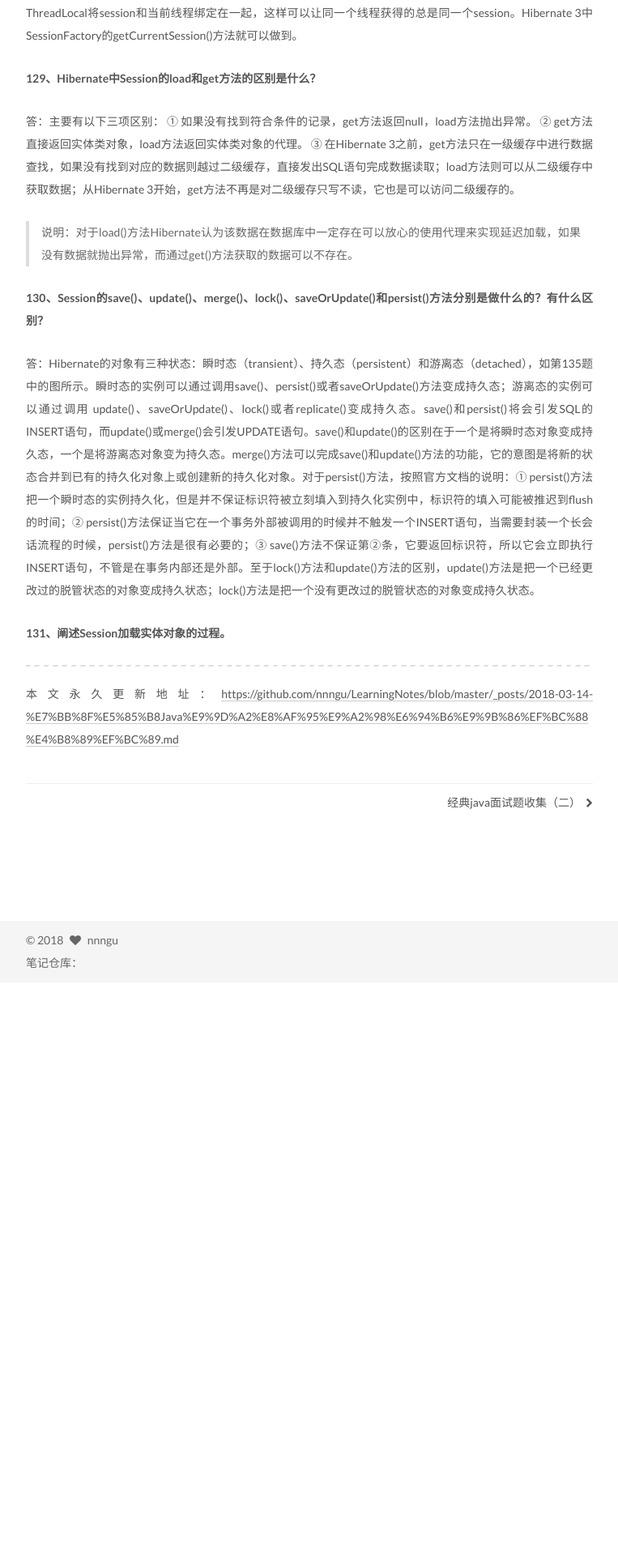
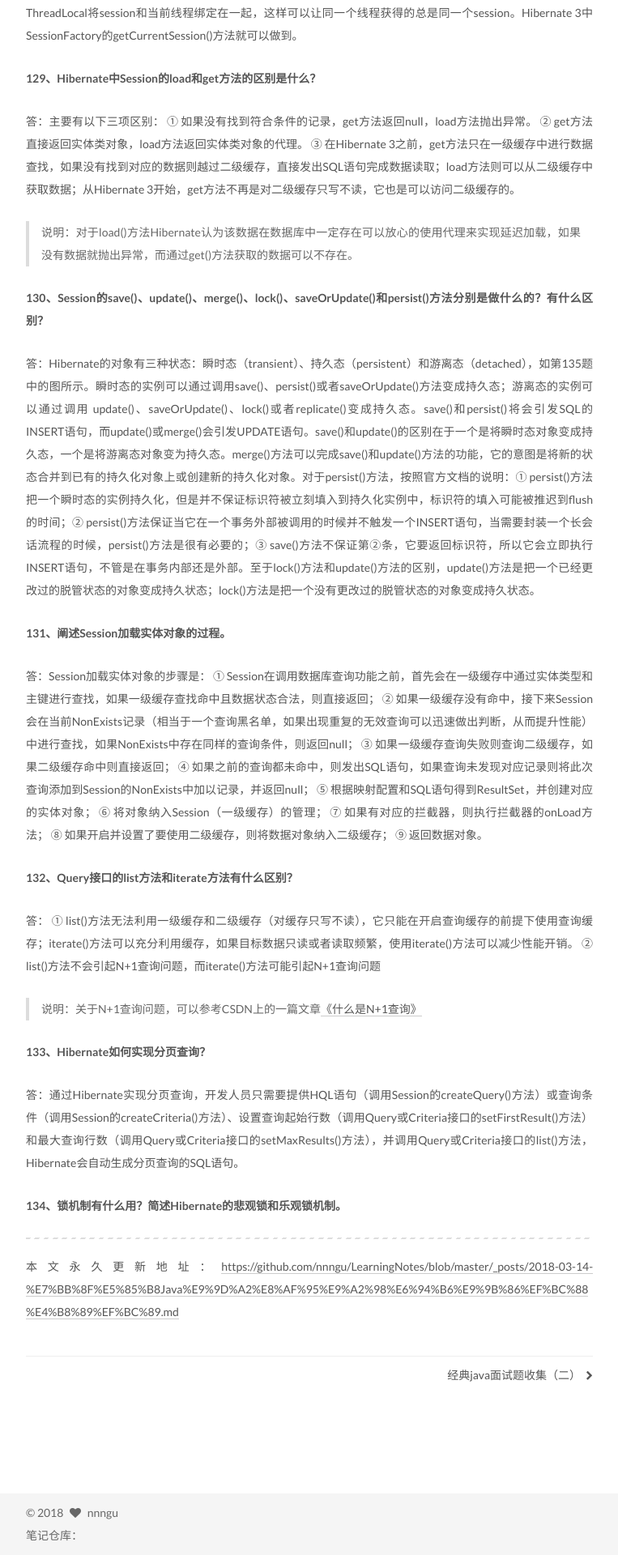
Before and after one commit to nnngu/LearningNotes, a Jekyll site: the page built from _posts/2018-03-14-经典Java面试题收集（三）.md, in a window 1280 px wide. Shown: the part 1483-3403 px from the top of the page at 81% size, without its empty margins (258-1021 px from the left). Built offline with Jekyll 4.4.1, drawn with Linux system fonts in a browser that asks for light colours; before the commit the page ends 2696 px from its top, so only the background shows below that; grey boxes are pictures that could not be loaded.

Commit message:
修改文件: _posts/2018-03-14-经典Java面试题收集（三）.md

```diff
--- a/_posts/2018-03-14-经典Java面试题收集（三）.md
+++ b/_posts/2018-03-14-经典Java面试题收集（三）.md
@@ -47,6 +47,30 @@ description: 经典的Java面试题（第三部分），这部分主要是开源
 
 **131、阐述Session加载实体对象的过程。**
 
+答：Session加载实体对象的步骤是：
+① Session在调用数据库查询功能之前，首先会在一级缓存中通过实体类型和主键进行查找，如果一级缓存查找命中且数据状态合法，则直接返回；
+② 如果一级缓存没有命中，接下来Session会在当前NonExists记录（相当于一个查询黑名单，如果出现重复的无效查询可以迅速做出判断，从而提升性能）中进行查找，如果NonExists中存在同样的查询条件，则返回null；
+③ 如果一级缓存查询失败则查询二级缓存，如果二级缓存命中则直接返回；
+④ 如果之前的查询都未命中，则发出SQL语句，如果查询未发现对应记录则将此次查询添加到Session的NonExists中加以记录，并返回null；
+⑤ 根据映射配置和SQL语句得到ResultSet，并创建对应的实体对象；
+⑥ 将对象纳入Session（一级缓存）的管理；
+⑦ 如果有对应的拦截器，则执行拦截器的onLoad方法；
+⑧ 如果开启并设置了要使用二级缓存，则将数据对象纳入二级缓存；
+⑨ 返回数据对象。
+
+**132、Query接口的list方法和iterate方法有什么区别？**
+
+答：
+① list()方法无法利用一级缓存和二级缓存（对缓存只写不读），它只能在开启查询缓存的前提下使用查询缓存；iterate()方法可以充分利用缓存，如果目标数据只读或者读取频繁，使用iterate()方法可以减少性能开销。
+② list()方法不会引起N+1查询问题，而iterate()方法可能引起N+1查询问题
+
+> 说明：关于N+1查询问题，可以参考CSDN上的一篇文章[《什么是N+1查询》](http://blog.csdn.net/xtayhicbladwin/article/details/4739852)
+
+**133、Hibernate如何实现分页查询？**
+
+答：通过Hibernate实现分页查询，开发人员只需要提供HQL语句（调用Session的createQuery()方法）或查询条件（调用Session的createCriteria()方法）、设置查询起始行数（调用Query或Criteria接口的setFirstResult()方法）和最大查询行数（调用Query或Criteria接口的setMaxResults()方法），并调用Query或Criteria接口的list()方法，Hibernate会自动生成分页查询的SQL语句。
+
+**134、锁机制有什么用？简述Hibernate的悲观锁和乐观锁机制。**
 
 
 
```
